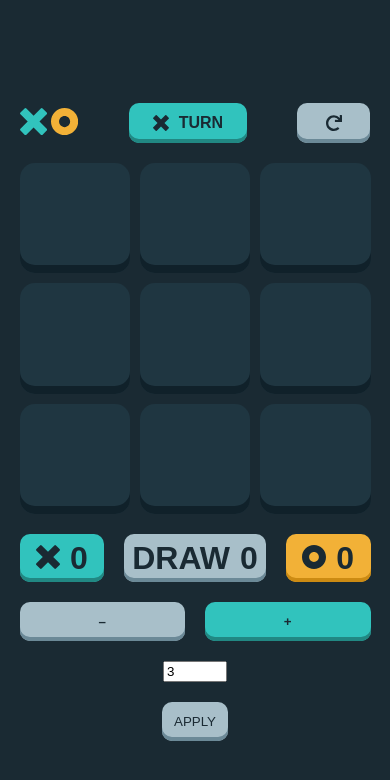
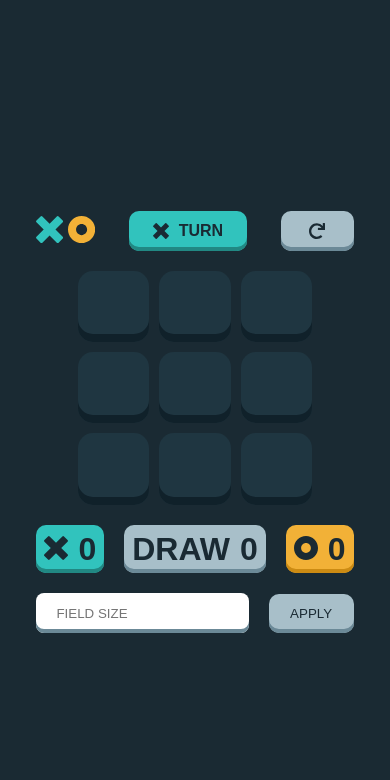
Before and after one commit to Mectron2/Tic-Tac-Toe, a website: page index.html in a window 390 px wide. Drawn offline with Linux system fonts and the light colour scheme.

Commit message:
Improved styles, added input to change field size, small fixes

```diff
--- a/index.html
+++ b/index.html
@@ -77,20 +77,7 @@
             </ul>
         </div>
         <div class="game__control">
-            <ul class="game__control__buttons">
-                <li class="game__control__buttons-button-container">
-                    <button class="button button_game-control button_decrease">
-                        <span class="button__text">–</span>
-                    </button>
-                </li>
-                <li class="game__control__buttons-button-container">
-                    <button class="button button_game-control button_increase">
-                        <span class="button__text">+</span>
-                    </button>
-                </li>
-            </ul>
-
-            <input type="number" class="game__control__field-size-input" value="3" min="3" max="100" step="1" aria-label="Grid size input">
+            <input type="number" class="game__control__field-size-input" placeholder="FIELD SIZE" min="3" max="100" step="1" aria-label="Grid size input">
             <button type="button" class="button button_apply-field-size">APPLY</button>
         </div>
     </div>
--- a/script.js
+++ b/script.js
@@ -6,16 +6,16 @@ const PLAYERS_SYMBOLS = {
 };
 
 const gameItems = {
+    page: document.querySelector('.page'),
     gameField: document.querySelector('.game-field'),
     gameInfoStatus: document.querySelector('.game-info__status'),
     firstPlayerScore: document.querySelector('.game-score__rounds-count-x'),
     secondPlayerScore: document.querySelector('.game-score__rounds-count-o'),
     drawScore: document.querySelector('.game-score__rounds-count-draw'),
     resetButton: document.querySelector('.button_reset'),
-    increaseButton: document.querySelector('.button_increase'),
-    decreaseButton: document.querySelector('.button_decrease'),
     scoreList: document.querySelector('.game-score__list'),
     applyFieldSizeButton: document.querySelector('.button_apply-field-size'),
+    game: document.querySelector('.game'),
 
     get fieldSizeInput() {
         return document.querySelector('.game__control__field-size-input');
@@ -89,12 +89,6 @@ class ScoreBoard {
     }
 
     getScores() {
-        console.log('Getting scores:', {
-            firstPlayerScore: this.firstPlayer.getScore(),
-            secondPlayerScore: this.secondPlayer.getScore(),
-            drawScore: this.drawScore,
-        });
-
         return {
             firstPlayerScore: this.firstPlayer.getScore(),
             secondPlayerScore: this.secondPlayer.getScore(),
@@ -244,10 +238,6 @@ class TicTacToe {
 
         this.board[position] = this.currentPlayer;
         this.emptyCells--;
-        console.log(
-            `Player ${this.currentPlayer.getSymbol()} made a move at position ${position}`
-        );
-        console.log('Empty cells left:', this.emptyCells);
 
         const winResult = this.checkForWin(position);
 
@@ -295,12 +285,6 @@ class LocalStorageManager {
         const firstScore = rawFirst !== null ? parseInt(rawFirst, 10) : 0;
         const secondScore = rawSecond !== null ? parseInt(rawSecond, 10) : 0;
         const drawCount = rawDraw !== null ? parseInt(rawDraw, 10) : 0;
-
-        console.log('Syncing scores:', {
-            firstPlayerScore: firstScore,
-            secondPlayerScore: secondScore,
-            drawScore: drawCount,
-        });
 
         this.scoreBoard.setScores(firstScore, secondScore, drawCount);
     }
@@ -384,23 +368,6 @@ class GameUI {
         }
     }
 
-    updateButtonStates() {
-        const isMax = this.ticTacToe.fieldSize >= 7;
-        const isMin = this.ticTacToe.fieldSize <= 3;
-
-        this.gameItems.increaseButton.disabled = isMax;
-        this.gameItems.decreaseButton.disabled = isMin;
-
-        this.gameItems.increaseButton.classList.toggle(
-            'button_increase',
-            !isMax
-        );
-        this.gameItems.decreaseButton.classList.toggle(
-            'button_decrease',
-            !isMin
-        );
-    }
-
     highlightWinningCells(combo, winner) {
         const cells =
             this.gameItems.gameField.querySelectorAll('.game-field__cell');
@@ -417,7 +384,10 @@ class GameUI {
 
         for (let i = 0; i < fieldSize ** 2; i++) {
             const cell = document.createElement('div');
-            cell.classList.add('game-field__cell');
+            cell.classList.add(
+                'game-field__cell',
+                this.ticTacToe.fieldSize > 10 ? 'game-field__cell_large' : null
+            );
             cell.dataset.index = String(i);
             fieldFragment.appendChild(cell);
         }
@@ -427,7 +397,7 @@ class GameUI {
 
     renderMove(cell, player) {
         cell.classList.add(
-            'game-field__cell_active',
+            this.ticTacToe.fieldSize <= 10 ? 'game-field__cell_active' : null,
             `game-field__cell_active-${player.getSymbol()}`
         );
 
@@ -471,7 +441,6 @@ class GameUI {
             winResult = this.ticTacToe.makeMove(Number(cell.dataset.index));
         } catch (error) {
             if (error instanceof WrongMoveError) {
-                console.log(error.message);
                 return;
             } else {
                 throw error;
@@ -501,6 +470,8 @@ class GameUI {
     }
 
     renderGameField(size) {
+        const start = performance.now();
+
         this.gameItems.gameField.innerHTML = '';
         this.gameItems.gameField.style.gridTemplateColumns = `repeat(${size}, 1fr)`;
         this.ticTacToe = new TicTacToe(
@@ -518,6 +489,9 @@ class GameUI {
                 this.handleCellClick(cell);
             }
         });
+
+        const end = performance.now();
+        console.log(`Field generated in: ${(end - start).toFixed(2)} ms`);
     }
 
     resetGameUI() {
@@ -565,30 +539,24 @@ const localStorageManager = new LocalStorageManager(scoreBoard);
 const gameUI = new GameUI(ticTacToe, gameItems, localStorageManager);
 
 gameUI.initializeGame();
-gameUI.updateButtonStates();
-
-gameItems.increaseButton.addEventListener('click', () => {
-    if (gameFieldSize < 7) {
-        gameFieldSize++;
-        gameUI.initializeGame(gameFieldSize);
-        gameUI.updateButtonStates();
-    }
-});
-
-gameItems.decreaseButton.addEventListener('click', () => {
-    if (gameFieldSize > 3) {
-        gameFieldSize--;
-        gameUI.initializeGame(gameFieldSize);
-        gameUI.updateButtonStates();
-    }
-});
 
 gameItems.applyFieldSizeButton.addEventListener('click', () => {
     const inputValue = parseInt(gameItems.fieldSizeInput.value, 10);
     if (inputValue >= 3 && inputValue <= 100) {
         gameFieldSize = inputValue;
         gameUI.initializeGame(gameFieldSize);
-        gameUI.updateButtonStates();
+
+        if (inputValue > 10) {
+            gameItems.gameField.classList.add('game-field_large');
+            gameItems.game.classList.add('game_large');
+            gameItems.page.style.setProperty('height', 'auto');
+            gameItems.page.style.setProperty('padding', '40px 0 40px 0');
+        } else {
+            gameItems.page.style.setProperty('height', '100%');
+            gameItems.page.style.setProperty('padding', '0');
+            gameItems.gameField.classList.remove('game-field_large');
+            gameItems.game.classList.remove('game_large');
+        }
     } else {
         alert('Please enter a field size between 3 and 100.');
     }
--- a/style.css
+++ b/style.css
@@ -16,12 +16,12 @@
     font-family: outfit, sans-serif;
 }
 
-html,
-body {
+html, body {
     height: 100%;
 }
 
 .page {
+    height: 100%;
     display: flex;
     align-items: center;
     justify-content: center;
@@ -44,6 +44,10 @@ body {
     gap: 20px;
 }
 
+.game_large {
+    width: 97%;
+}
+
 .game-info {
     width: 100%;
     display: flex;
@@ -55,7 +59,13 @@ body {
     display: grid;
     grid-template-columns: repeat(3, 1fr);
     gap: 10px;
-    width: min(60vmin, 60vw)
+    width: min(60vmin, 60vw);
+    overflow: hidden;
+}
+
+.game-field_large {
+    gap: 0;
+    width: 100%;
 }
 
 .game-field__cell {
@@ -70,6 +80,14 @@ body {
     border-radius: 15px;
     box-shadow: inset 0 -8px 0 var(--shadow-cell-inset);
     transition: background-color 0.3s ease, transform 0.1s ease, box-shadow 0.1s ease;
+}
+
+.game-field__cell_large {
+    border-radius: 0;
+    width: 100%;
+    box-sizing: border-box;
+    border: 1px solid var(--shadow-cell-inset);
+    box-shadow: none;
 }
 
 .game-field__cell_active {
@@ -225,59 +243,29 @@ body {
     border-radius: 40px;
     width: 100%;
     display: flex;
-    flex-direction: column;
     align-items: center;
     justify-content: center;
     gap: 20px;
 }
 
-.game__control__buttons {
-    width: 100%;
-    display: flex;
-    justify-content: space-between;
-    gap: 20px;
+.game__control__field-size-input {
+    width: 70%;
+    height: 2.4rem;
+    border-radius: 8px;
+    border: none;
+    padding-left: 20px;
+    box-shadow: inset 0 -4px 0 var(--gray);
+}
+
+.button_apply-field-size {
+    width: 30%;
 }
 
 .button__text {
     font-weight: 900;
 }
 
-.game__control__buttons-button-container {
-    flex: 1;
-}
-
-.button_increase {
-    width: 100%;
-    background-color: var(--color-x);
-    box-shadow: inset 0 -4px 0 var(--color-x-dark);
-}
-
-.button_decrease {
-    background-color: var(--color-o);
-    box-shadow: inset 0 -4px 0 var(--color-o-dark);
-}
-
-.button_game-control {
-    width: 100%;
-}
-
 @media (max-width: 650px) {
-    .game-field {
-        width: 90vmin;
-    }
-
-    .game__control {
-        padding: 0;
-        width: 100%;
-        position: relative;
-        right: 0;
-        top: 0;
-    }
-
-    .game__control__buttons-button-container {
-        width: 100%;
-    }
-
     .game-score__player-icon {
         width: 1.5rem;
         height: 1.5rem;
```
